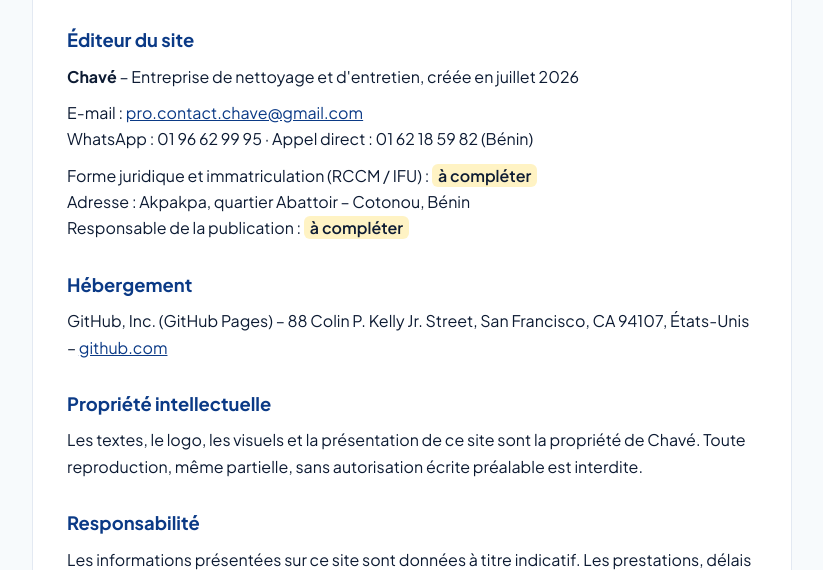
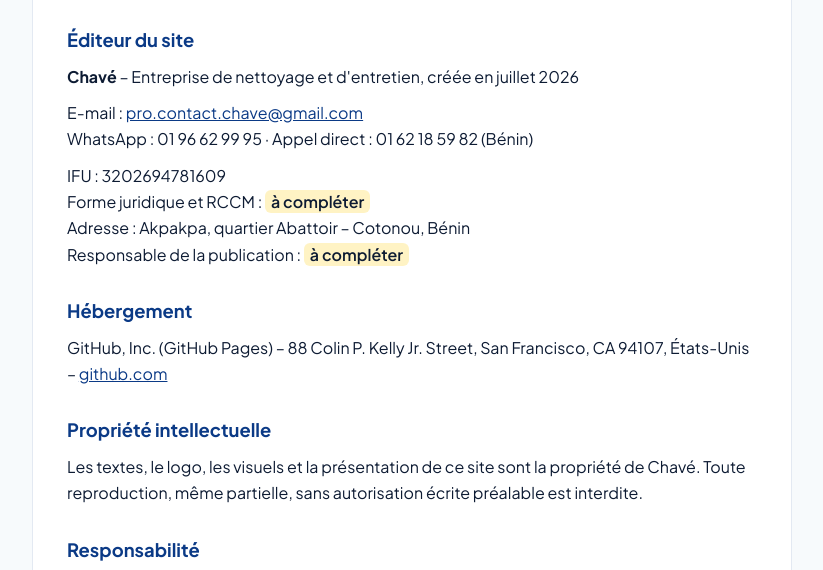
Before and after one commit to chave-benin/chave-benin.github.io, a plain HTML site: page mentions-legales.html in a window 1280 px wide. Shown: the part 214-784 px from the top of the page, without its empty margins (228-1051 px from the left). Drawn offline with Linux system fonts and the light colour scheme.

Commit message:
Mentions légales : numéro IFU
Co-Authored-By: Claude Opus 5.5 <noreply@anthropic.com>
Claude-Session: https://claude.ai/code/session_0178vCykZdxREkdJyU8Uni2g

```diff
--- a/mentions-legales.html
+++ b/mentions-legales.html
@@ -35,7 +35,8 @@ p,ul{margin:0 0 10px}
 <p><strong>Chavé</strong> – Entreprise de nettoyage et d'entretien, créée en juillet 2026</p>
 <p>E-mail : <a href="mailto:pro.contact.chave@gmail.com">pro.contact.chave@gmail.com</a><br>
 WhatsApp : 01 96 62 99 95 · Appel direct : 01 62 18 59 82 (Bénin)</p>
-<p>Forme juridique et immatriculation (RCCM / IFU) : <span class="todo">à compléter</span><br>
+<p>IFU : 3202694781609<br>
+Forme juridique et RCCM : <span class="todo">à compléter</span><br>
 Adresse : Akpakpa, quartier Abattoir – Cotonou, Bénin<br>
 Responsable de la publication : <span class="todo">à compléter</span></p>
 <h2>Hébergement</h2>
```
Also changed, not shown: index.html (+1 -1 lines).
